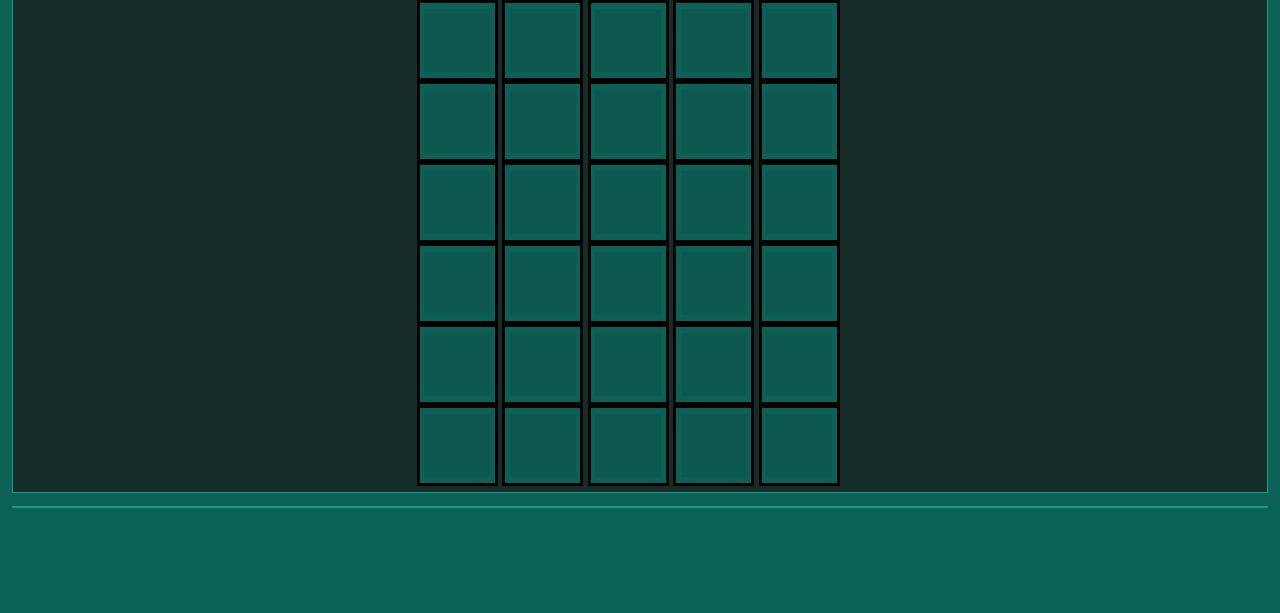
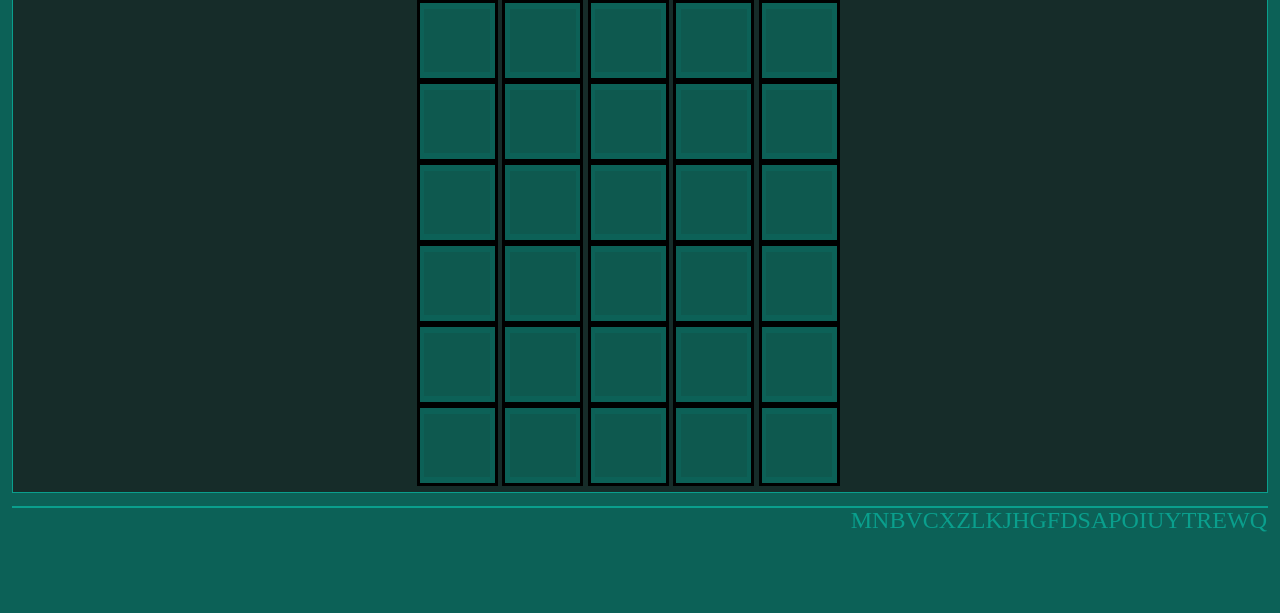
Before and after one commit to sorennx/django_website, a Django app: page /projects/hobbyprojects/wordlepl in a window 1280 px wide. Shown: the part 153-766 px from the top of the page. Run offline with Django 4.2, Linux system fonts and the light colour scheme.

Commit message:
v0.4.0 - started works on qwerty keyboard for wordle

```diff
--- a/static/hobbyprojects/css/base_style.css
+++ b/static/hobbyprojects/css/base_style.css
@@ -151,3 +151,9 @@ a.menu_link:hover
     width:50%;
     float: right;
 }
+.letter_box{
+    float: right;
+}
+.letter_box{
+    float:bottom;
+}
--- a/templates/hobbyprojects/wordlepl/index.html
+++ b/templates/hobbyprojects/wordlepl/index.html
@@ -102,6 +102,41 @@
             blockRow(rowList[i]);
         }
     </script>
+
+    <div class="letter_row" id="letter_row1">
+        <div class="letter_box" id="lr11">Q</div>
+        <div class="letter_box" id="lr12">W</div>
+        <div class="letter_box" id="lr13">E</div>
+        <div class="letter_box" id="lr14">R</div>
+        <div class="letter_box" id="lr15">T</div>
+        <div class="letter_box" id="lr16">Y</div>
+        <div class="letter_box" id="lr17">U</div>
+        <div class="letter_box" id="lr18">I</div>
+        <div class="letter_box" id="lr19">O</div>
+        <div class="letter_box" id="lr110">P</div>
+    </div>
+    <div class="letter_row" id="letter_row2">
+        <div class="letter_box" id="lr21">A</div>
+        <div class="letter_box" id="lr22">S</div>
+        <div class="letter_box" id="lr23">D</div>
+        <div class="letter_box" id="lr24">F</div>
+        <div class="letter_box" id="lr25">G</div>
+        <div class="letter_box" id="lr26">H</div>
+        <div class="letter_box" id="lr27">J</div>
+        <div class="letter_box" id="lr27">K</div>
+        <div class="letter_box" id="lr28">L</div>
+    </div>
+    <div class="letter_row" id="letter_row3">
+        <div class="letter_box" id="lr31">Z</div>
+        <div class="letter_box" id="lr32">X</div>
+        <div class="letter_box" id="lr33">C</div>
+        <div class="letter_box" id="lr34">V</div>
+        <div class="letter_box" id="lr35">B</div>
+        <div class="letter_box" id="lr36">N</div>
+        <div class="letter_box" id="lr37">M</div>
+
+    </div>
+
 {#    <button onclick="test()"> Testjs </button>Row1: <label for="row0"></label> <input id="row0_res" disabled value=""> <br/>#}
 {#    Row2: <br/>#}
 {#    Row3: <br/>#}
```
